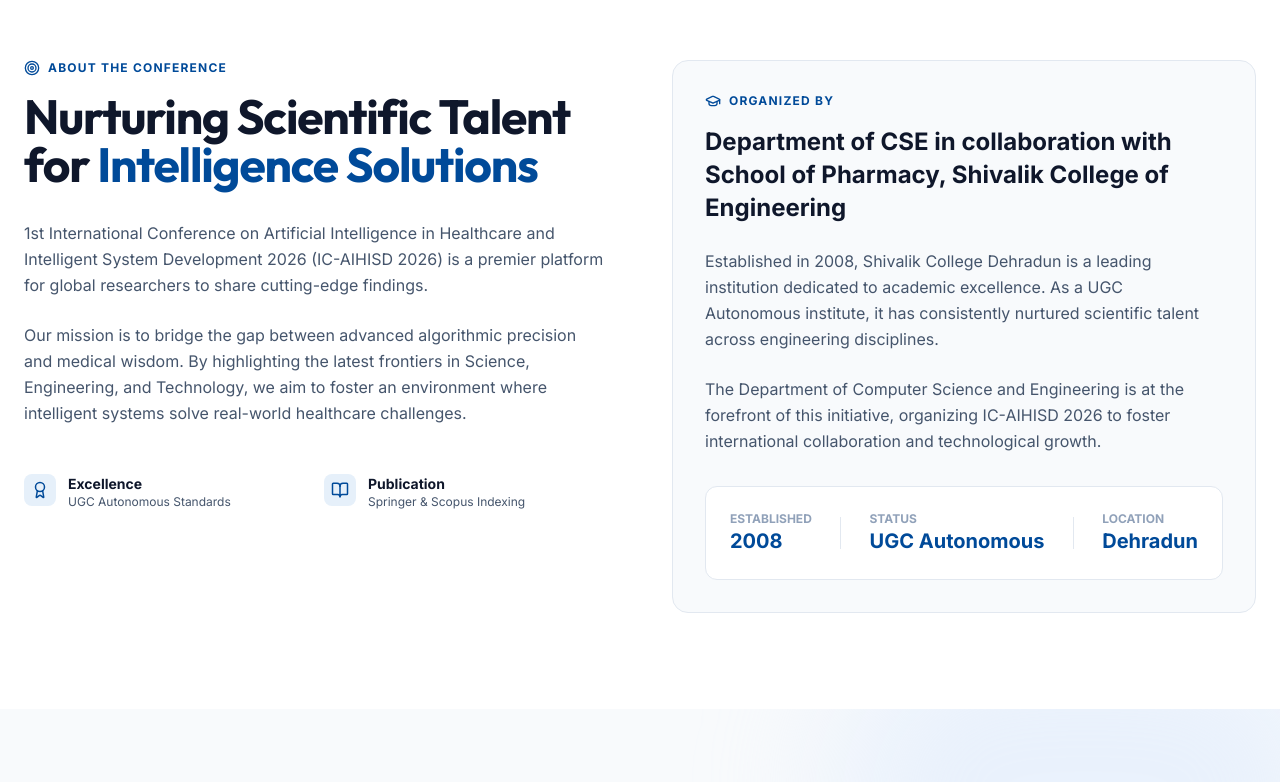
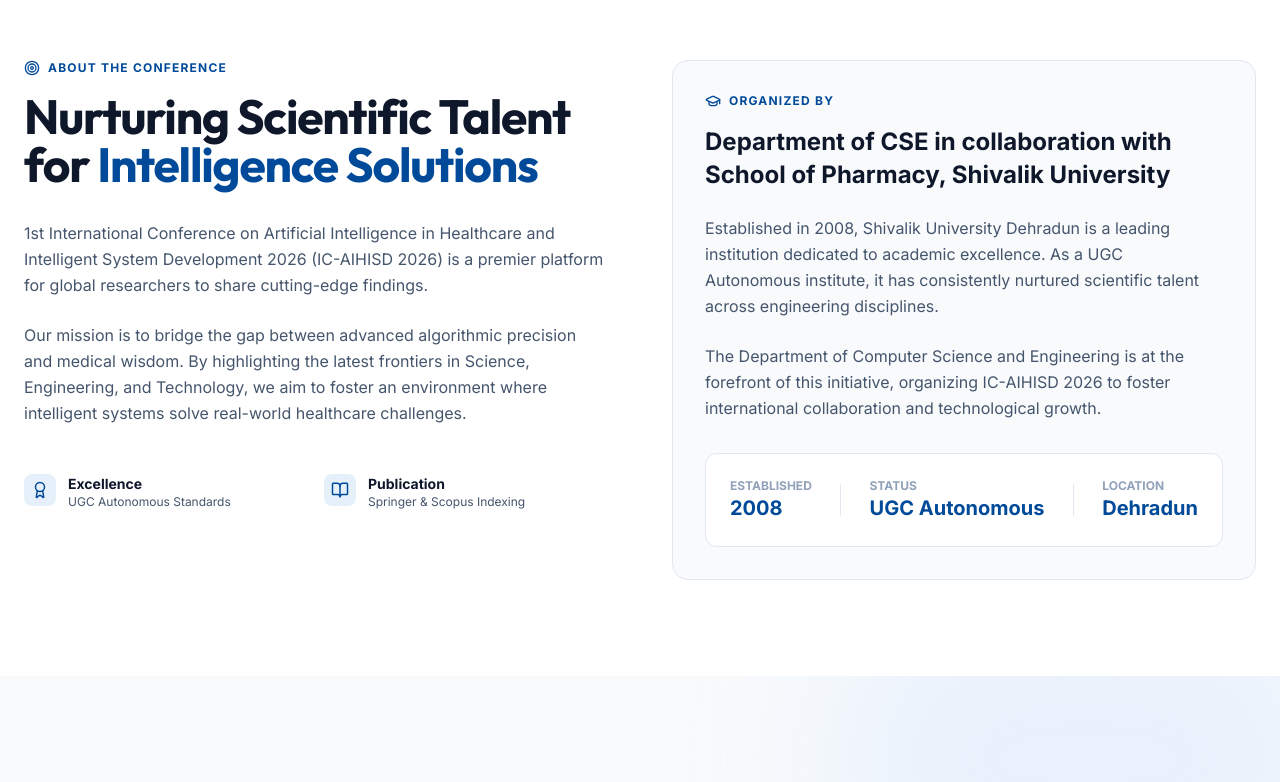
Before and after one commit to satyamkruk07-lgtm/IC-AIHISD-2026, a React (Vite) app: page / in a window 1280 px wide. Shown: the part 960-1742 px from the top of the page. Built offline with nearby package versions, Linux system fonts and the light colour scheme; no server answers; the database is empty.

Commit message:
Rename Shivalik College of Engineering to Shivalik University

```diff
--- a/src/components/About.tsx
+++ b/src/components/About.tsx
@@ -63,10 +63,10 @@ export default function About() {
               <span>Organized By</span>
             </div>
             <h3 className="text-2xl font-bold text-slate-900 mb-6 leading-snug">
-              Department of CSE in collaboration with School of Pharmacy, Shivalik College of Engineering
+              Department of CSE in collaboration with School of Pharmacy, Shivalik University
             </h3>
             <p className="text-slate-600 mb-6 leading-relaxed">
-              Established in 2008, Shivalik College Dehradun is a leading institution dedicated to academic excellence. As a UGC Autonomous institute, it has consistently nurtured scientific talent across engineering disciplines.
+              Established in 2008, Shivalik University Dehradun is a leading institution dedicated to academic excellence. As a UGC Autonomous institute, it has consistently nurtured scientific talent across engineering disciplines.
             </p>
             <p className="text-slate-600 mb-8 leading-relaxed">
               The Department of Computer Science and Engineering is at the forefront of this initiative, organizing IC-AIHISD 2026 to foster international collaboration and technological growth.
--- a/src/components/Committee.tsx
+++ b/src/components/Committee.tsx
@@ -6,7 +6,7 @@ import { cn } from '../lib/utils';
 
 export default function Committee() {
   const commonInfo = {
-    college: "Shivalik College of engineering",
+    college: "Shivalik University",
     location: "Dehradun, Uttarakhand, India"
   };
 
--- a/src/components/Footer.tsx
+++ b/src/components/Footer.tsx
@@ -22,7 +22,7 @@ export default function Footer() {
             <ul className="space-y-4 text-slate-400 text-sm">
               <li className="flex gap-3">
                 <MapPin size={18} className="shrink-0 text-blue-400" />
-                <span>Shivalik College of Engineering, Shimla Bypass Rd, Dehradun, Uttarakhand, 248197.</span>
+                <span>Shivalik University, Shimla Bypass Rd, Dehradun, Uttarakhand, 248197.</span>
               </li>
               <li className="flex gap-3">
                 <Phone size={18} className="shrink-0 text-blue-400" />
@@ -44,7 +44,7 @@ export default function Footer() {
         </div>
 
         <div className="pt-8 border-t border-slate-800 flex flex-col md:flex-row justify-between items-center gap-4 text-slate-500 text-xs">
-          <p>© {new Date().getFullYear()} IC-AIHISD 2026. Organized by Department of CSE in collaboration with School of Pharmacy, Shivalik College of Engineering.</p>
+          <p>© {new Date().getFullYear()} IC-AIHISD 2026. Organized by Department of CSE in collaboration with School of Pharmacy, Shivalik University.</p>
           <div className="flex gap-6">
             <a href="#" className="hover:text-white transition-colors">Privacy Policy</a>
             <a href="#" className="hover:text-white transition-colors">Terms of Use</a>
--- a/src/components/Hero.tsx
+++ b/src/components/Hero.tsx
@@ -64,7 +64,7 @@ export default function Hero({ updateNotice }: { updateNotice?: string | null })
       <div className="absolute inset-0 z-0">
         <img
           src="/shivalik_college.jpg"
-          alt="Shivalik College Dehradun"
+          alt="Shivalik University Dehradun"
           className="w-full h-full object-cover brightness-[0.35]"
         />
         <div className="absolute inset-0 bg-gradient-to-b from-slate-900/60 via-transparent to-slate-900/90" />
@@ -81,7 +81,7 @@ export default function Hero({ updateNotice }: { updateNotice?: string | null })
           >
             <img
               src="/university_logo.png"
-              alt="Shivalik College Logo"
+              alt="Shivalik University Logo"
               className="h-10 sm:h-20 w-auto object-contain rounded-xl"
               referrerPolicy="no-referrer"
             />
```
